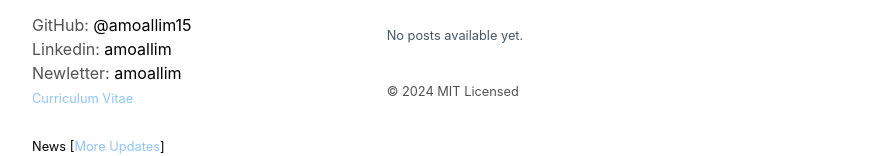
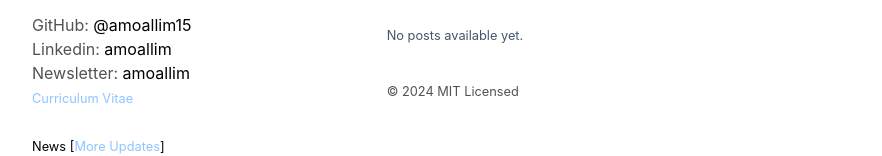
Before and after one commit to amoallim15/amoallim15.github.io, a Next.js app: page / in a window 1280 px wide. Shown: the part 466-622 px from the top of the page, without its empty margins (196-1078 px from the left). Built offline with nearby package versions, Linux system fonts and the light colour scheme.

Commit message:
Update page.tsx

```diff
--- a/app/page.tsx
+++ b/app/page.tsx
@@ -50,7 +50,7 @@ export default function Page() {
                 </p>
                 <p>
                   <span className="text-neutral-600 dark:text-slate-400">
-                    Newletter:{" "}
+                    Newsletter:{" "}
                   </span>
                   <span>
                     <Link
```
